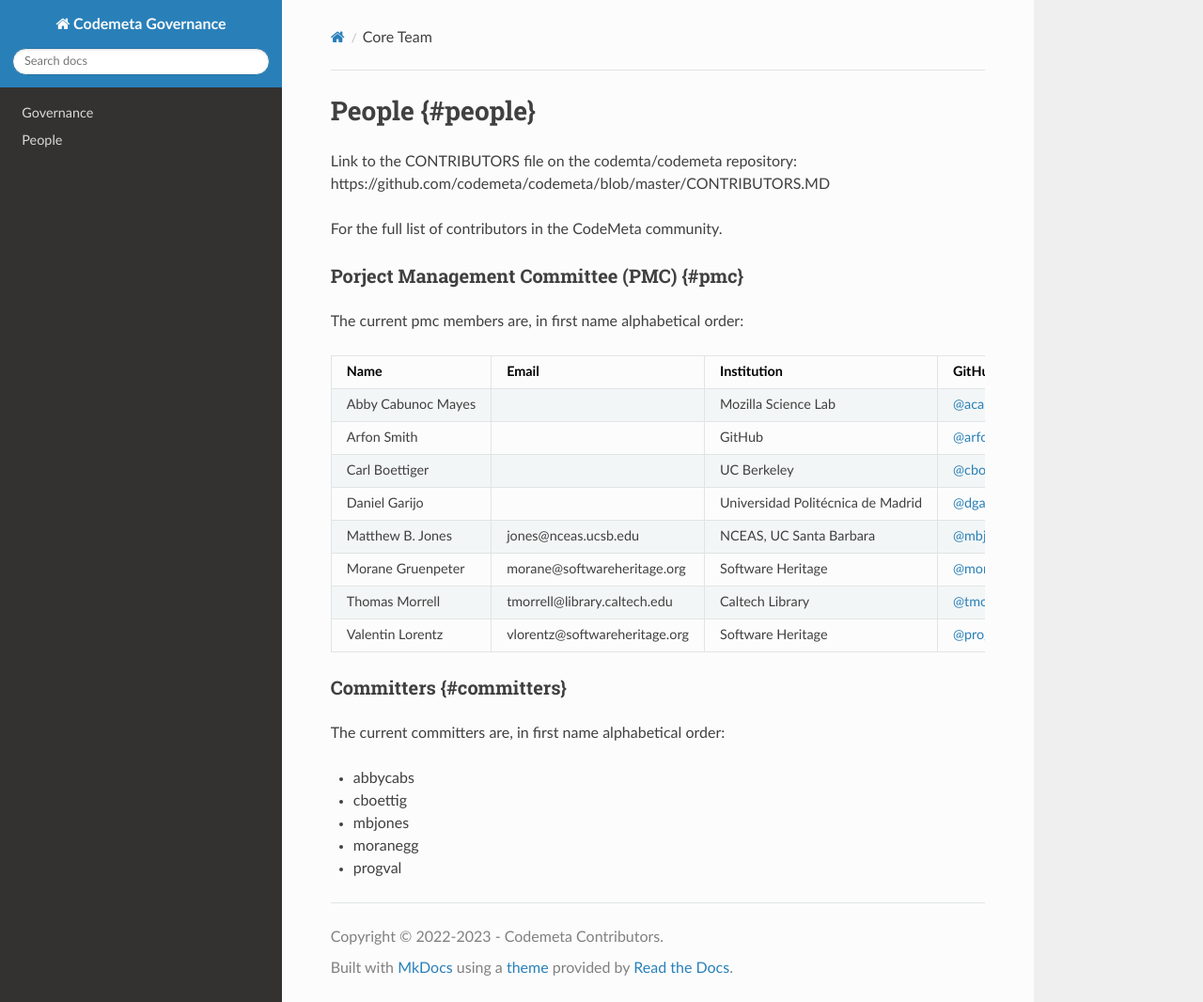
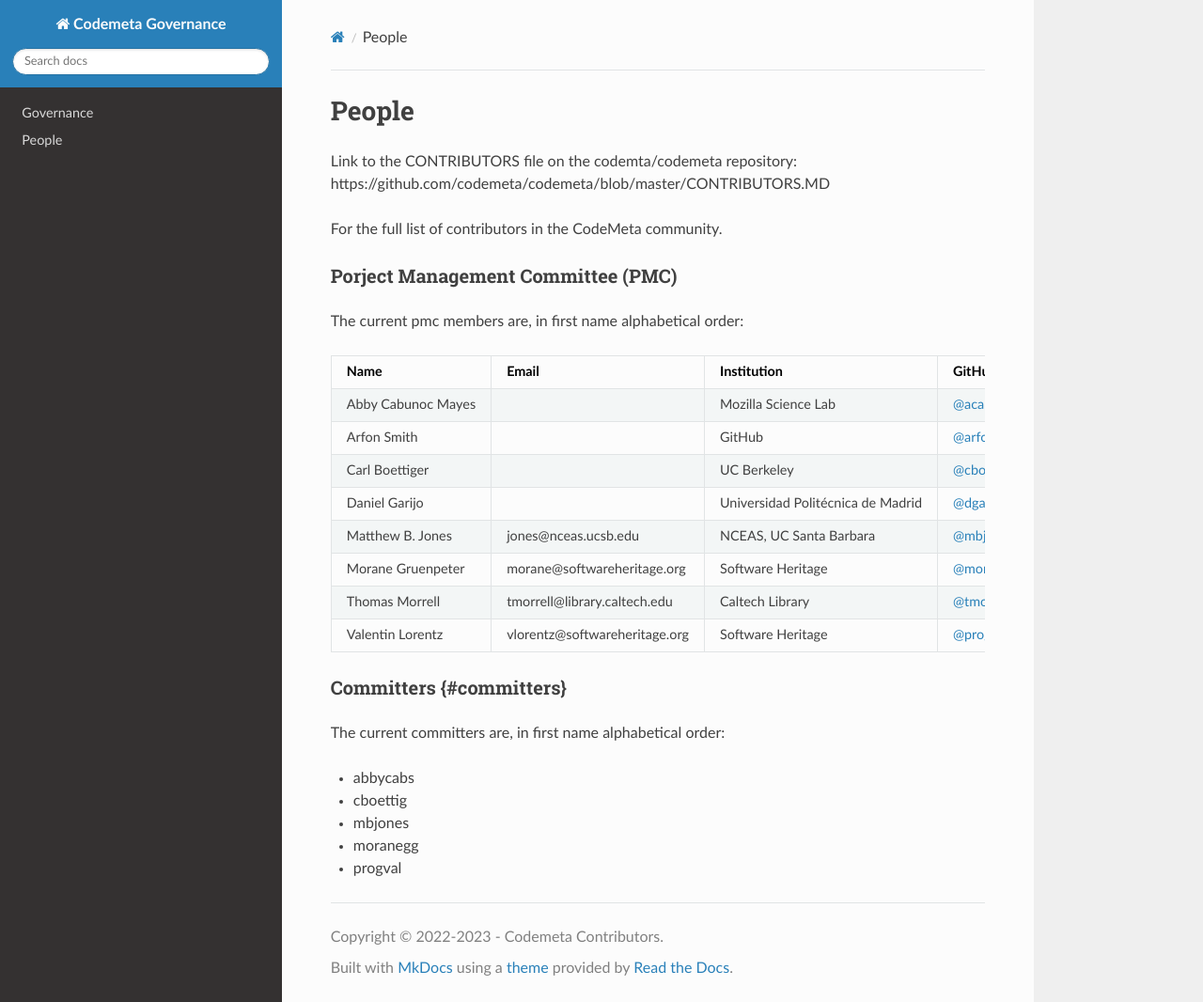
Before and after one commit to codemeta/governance, an MkDocs documentation site: the page built from Chapters/people.md, in a window 1280 px wide and 1066 px high. Shown: the whole window at 94% size. Built offline with MkDocs 1.6.1, drawn with Linux system fonts in a browser that asks for light colours; nearby versions of some CDN libraries.

Commit message:
Fix titles

```diff
--- a/Chapters/people.md
+++ b/Chapters/people.md
@@ -1,18 +1,11 @@
----
-layout: page
-title: Core Team
-nav_order: 2
-permalink: /people/
----
-
-# People {#people}
+# People
 
 Link to the CONTRIBUTORS file on the codemta/codemeta repository:
 https://github.com/codemeta/codemeta/blob/master/CONTRIBUTORS.MD
 
 For the full list of contributors in the CodeMeta community.
 
-### Porject Management Committee (PMC) {#pmc}
+### Porject Management Committee (PMC)
 
 The current pmc members are, in first name alphabetical order:
 
```
